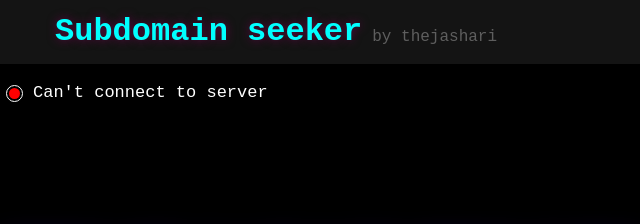
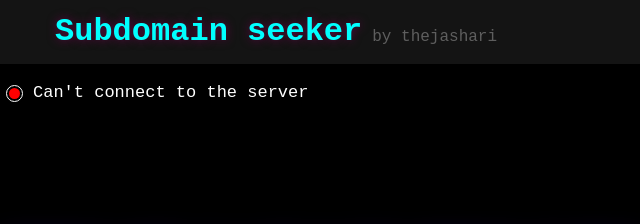
Before and after one commit to thejas-dev/subdomain-looker-webapp, a plain HTML site: page index.html in a window 1280 px wide. Shown: the top 224 px of the page, 9-649 px from the left. Drawn offline with Linux system fonts and the light colour scheme.

Commit message:
make it better

```diff
--- a/index.html
+++ b/index.html
@@ -110,7 +110,7 @@
     socket.addEventListener('close', (event) => {
         socket.send("stop-evaluating");
         console.log('WebSocket connection closed');
-        document.getElementById('server-status').textContent = "Can't connect to server";
+        document.getElementById('server-status').textContent = "Can't connect to the server";
         let ele = document.getElementById('server-status-color');
         ele.classList.remove('green');
         ele.classList.remove('yellow');
```
